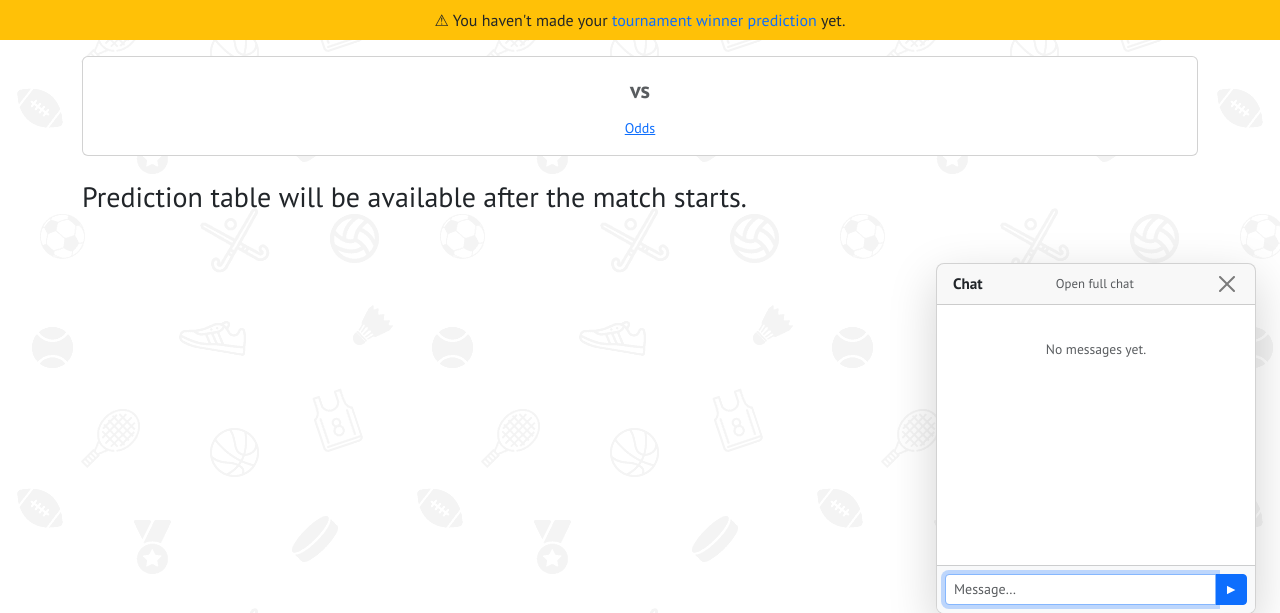
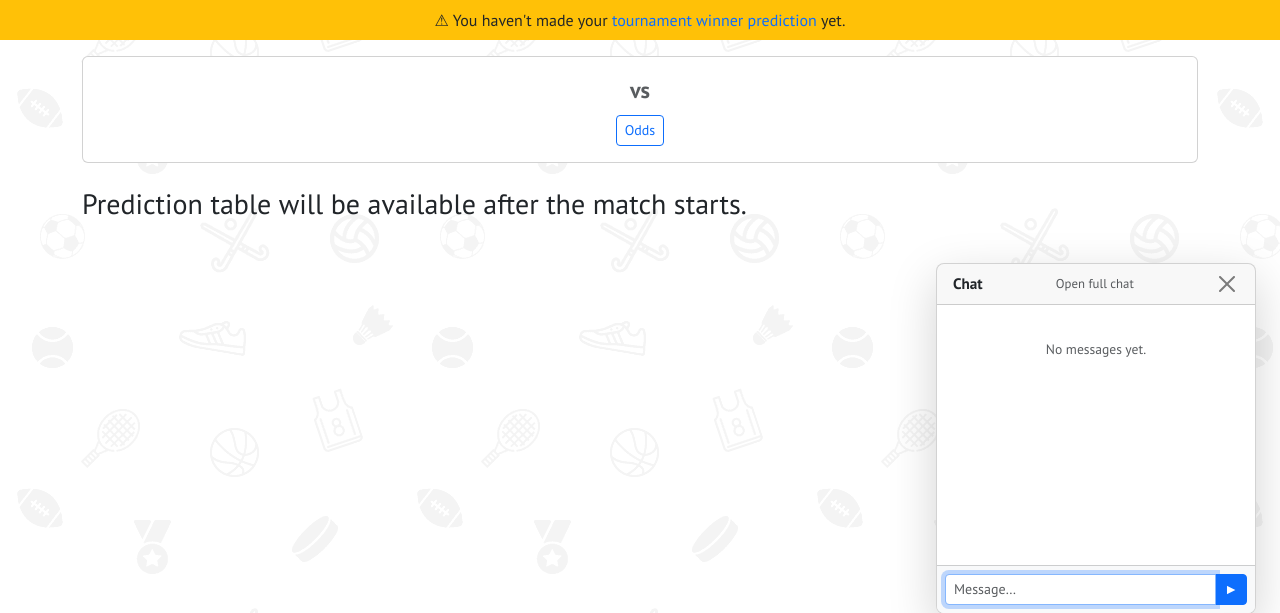
Before and after one commit to uncletoxa/nostradamus, a Django app: template matches/templates/single_match.html in a window 1280 px wide. Shown: the part 106-719 px from the top of the page. Run offline with Django 3.2, Linux system fonts and the light colour scheme; the template is opened without the code that fills it, so the values that code supplies are empty; the visitor is signed in with stand-in values (Sample User, id 1); data comes from the database, SQL or seed files in the repository; some libraries are stand-ins or nearby versions.

Commit message:
Style match/odds links as btn-sm btn-outline-primary like Read more button

```diff
--- a/matches/templates/single_match.html
+++ b/matches/templates/single_match.html
@@ -30,7 +30,7 @@
             </div>
           {% endif %}
           <div class="text-muted mt-2"><small>{{ match.start_time|date:"j F Y, H:i" }}</small></div>
-          <div class="mt-1"><a href="{% url 'predictions:details' match.match_id %}" class="small text-decoration-underline">{% trans "Odds" %}</a></div>
+          <div class="mt-2"><a href="{% url 'predictions:details' match.match_id %}" class="btn btn-sm btn-outline-primary">{% trans "Odds" %}</a></div>
         </div>
         <div class="text-center flex-fill">
           <div class="match-team-emoji">{{ match.guest_team.emoji_symbol }}</div>
--- a/predictions/templates/details.html
+++ b/predictions/templates/details.html
@@ -25,7 +25,7 @@
             </div>
           {% endif %}
           <div class="text-muted mt-2"><small>{{ match.start_time|date:"j F Y, H:i" }}</small></div>
-          <div class="mt-1"><a href="{% url 'matches:single_match' match.match_id %}" class="small text-decoration-underline">{% trans "Prediction results" %}</a></div>
+          <div class="mt-2"><a href="{% url 'matches:single_match' match.match_id %}" class="btn btn-sm btn-outline-primary">{% trans "Prediction results" %}</a></div>
         </div>
         <div class="text-center flex-fill">
           <div class="match-team-emoji">{{ match.guest_team.emoji_symbol }}</div>
```
